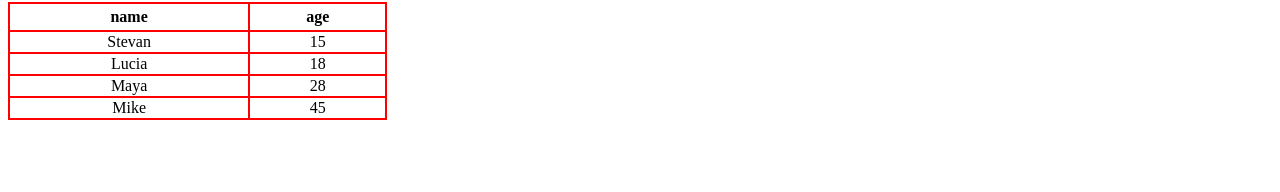
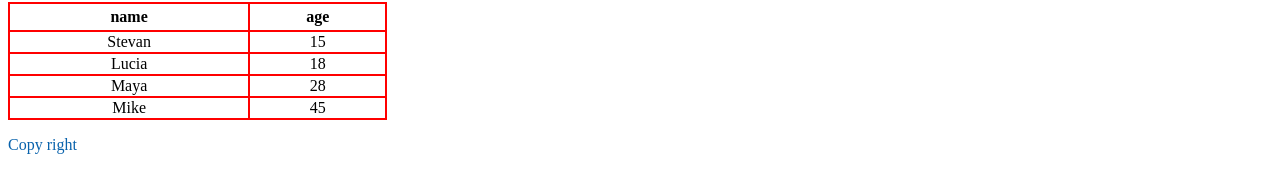
Before and after one commit to editbstevan/edit, an Angular app: page / in a window 1280 px wide. Shown: the part 360-552 px from the top of the page. Built offline with nearby package versions, Linux system fonts and the light colour scheme.

Commit message:
added a footer component.

```diff
--- a/src/app/app.component.html
+++ b/src/app/app.component.html
@@ -1,4 +1,5 @@
 <app-nav></app-nav>
 <app-about></app-about>
 <app-persons></app-persons>
+<app-footer></app-footer>
 <router-outlet></router-outlet>
--- a/src/app/app.module.ts
+++ b/src/app/app.module.ts
@@ -6,13 +6,15 @@
 import { NavComponent } from './nav/nav.component';
 import { AboutComponent } from './about/about.component';
 import { PersonsComponent } from './persons/persons.component';
+import { FooterComponent } from './footer/footer.component';
 
 @NgModule({
   declarations: [
     AppComponent,
     NavComponent,
     AboutComponent,
-    PersonsComponent
+    PersonsComponent,
+    FooterComponent
   ],
   imports: [
     BrowserModule,
--- /dev/null
+++ b/src/app/footer/footer.component.css
@@ -0,0 +1,3 @@
+.footer {
+    color: #0862ac;
+}
--- /dev/null
+++ b/src/app/footer/footer.component.html
@@ -0,0 +1,3 @@
+<div class="footer">
+    <p>Copy right</p>
+</div>
--- /dev/null
+++ b/src/app/footer/footer.component.ts
@@ -0,0 +1,15 @@
+import { Component, OnInit } from '@angular/core';
+
+@Component({
+  selector: 'app-footer',
+  templateUrl: './footer.component.html',
+  styleUrls: ['./footer.component.css']
+})
+export class FooterComponent implements OnInit {
+
+  constructor() { }
+
+  ngOnInit() {
+  }
+
+}
```
Also changed, not shown: 1 other file (tests, documents, lock files or other folders).
